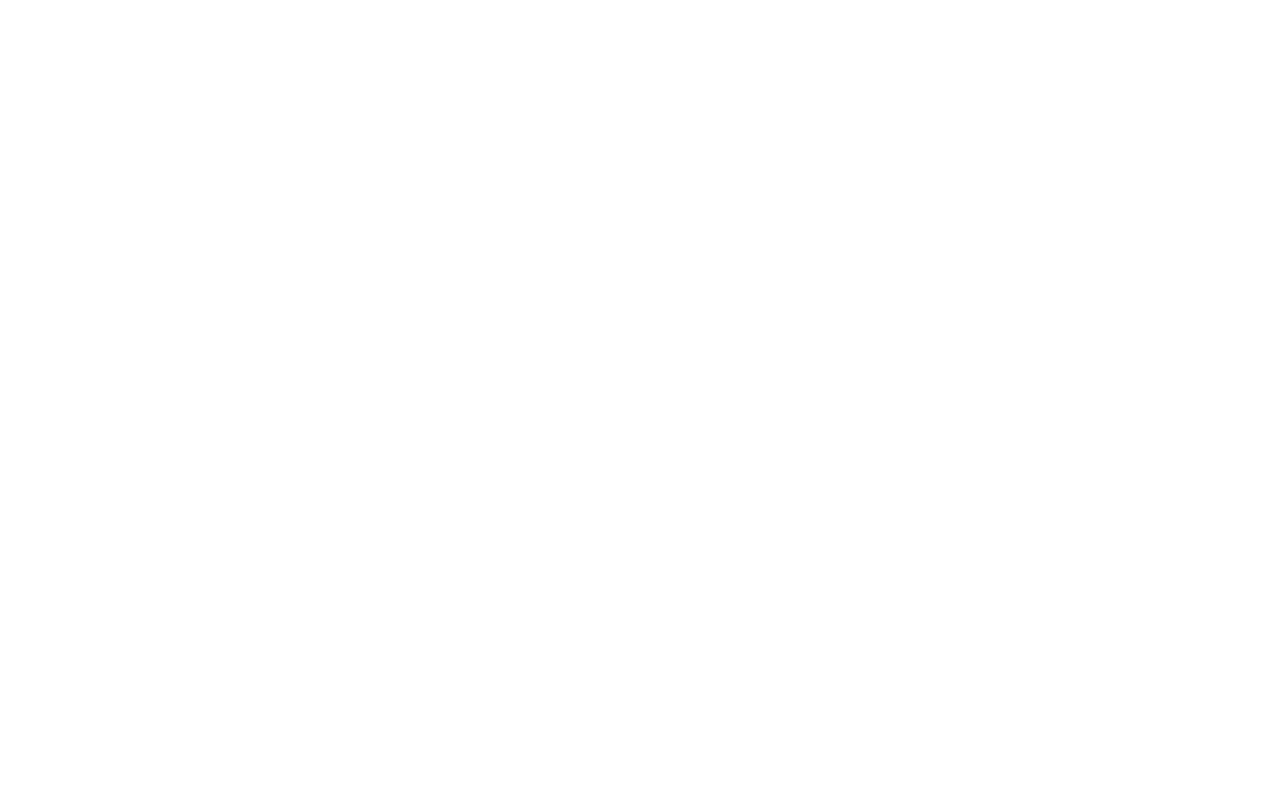
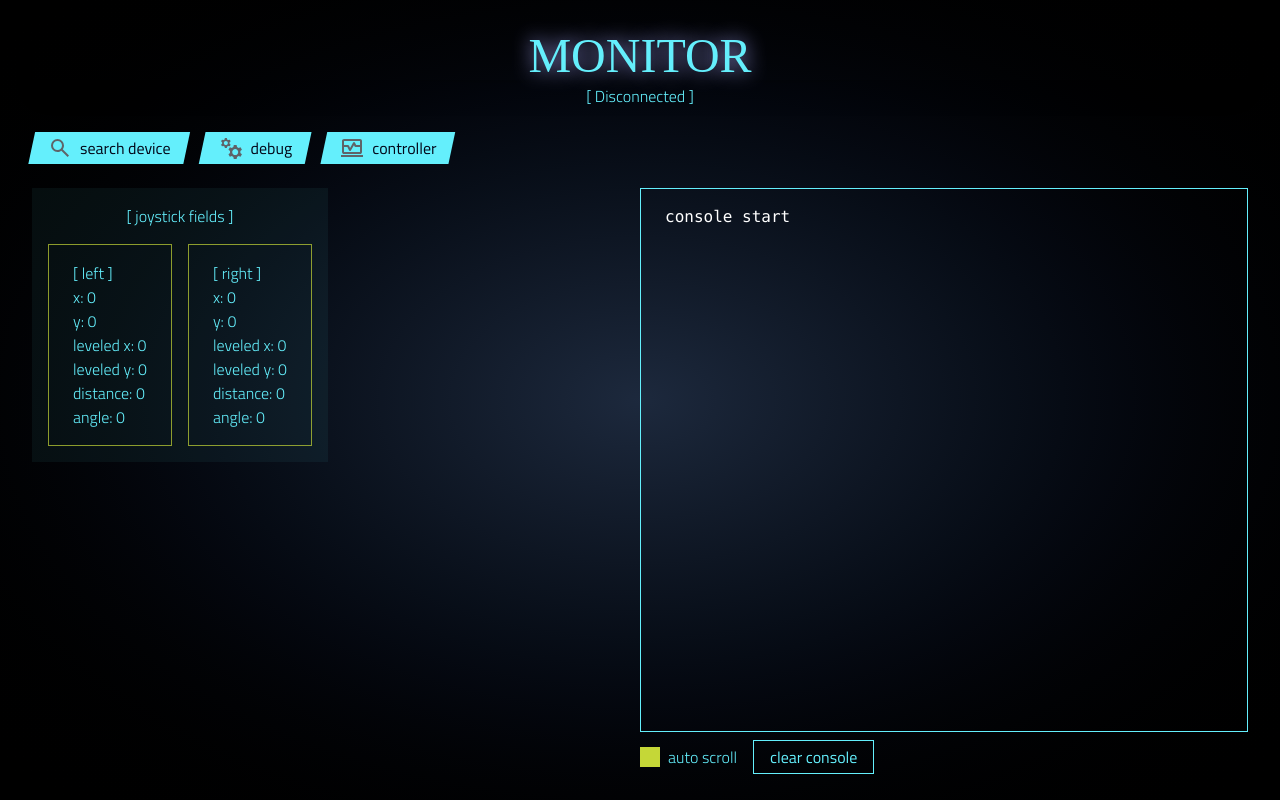
Before and after one commit to kotek-7/robo-controller, a React (Vite) app: page /robo-controller/monitor in a window 1280 px wide. Before the commit this address had no page. Built offline with nearby package versions, Linux system fonts and the light colour scheme; a web font is replaced by a local one.

Commit message:
Fix routing paths for Controller and Monitor components

```diff
--- a/src/Controller.tsx
+++ b/src/Controller.tsx
@@ -178,7 +178,7 @@
           }
           onClick={() => {
             console.log("navigate to monitor");
-            navigate("/robo-monitor");
+            navigate("/robo-controller/monitor/");
           }}
         >
           monitor
--- a/src/Monitor.tsx
+++ b/src/Monitor.tsx
@@ -141,7 +141,7 @@
             }
             onClick={() => {
               console.log("navigate to monitor");
-              navigate("/robo-controller");
+              navigate("/robo-controller/");
             }}
           >
             controller
--- a/src/main.tsx
+++ b/src/main.tsx
@@ -9,8 +9,8 @@
   <StrictMode>
     <BrowserRouter>
       <Routes>
-        <Route path="/robo-controller" element={<Controller />} />
-        <Route path="/robo-monitor" element={<Monitor />} />
+        <Route path="/robo-controller/" element={<Controller />} />
+        <Route path="/robo-controller/monitor/" element={<Monitor />} />
       </Routes>
     </BrowserRouter>
   </StrictMode>
--- a/vite.config.ts
+++ b/vite.config.ts
@@ -4,6 +4,7 @@
 
 // https://vite.dev/config/
 export default defineConfig({
+  appType: 'spa',
   plugins: [
     react(),
     tailwindcss(),
```
